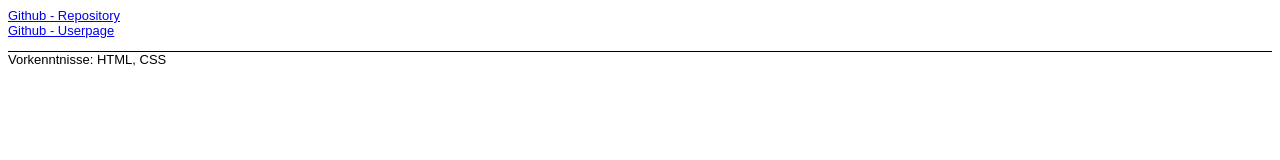
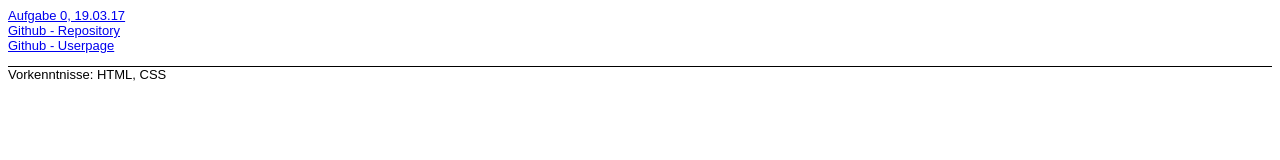
Before and after one commit to hejSalome/EIA2, a plain HTML site: page steckbrief.htm in a window 1280 px wide. Drawn offline with Linux system fonts and the light colour scheme.

Commit message:
Aufgabe 0 in Steckbrief

```diff
--- a/steckbrief.htm
+++ b/steckbrief.htm
@@ -12,8 +12,10 @@ body {
 </style>
 </head>
 <body>
+<a href="https://github.com/hejSalome/EIA2/blob/master/Aufgabe%200/Aufgabe%200.html" target="_blank">Aufgabe 0, 19.03.17</a><br>
 <a href="https://github.com/hejSalome" target="_blank"> Github - Repository</a></br>
 <a href="https://github.com/hejSalome/hejSalome.github.io" target="_blank"> Github - Userpage</a></br>
+
 	<p style="border-top: 1px solid black">
 	Vorkenntnisse: HTML, CSS
 	</p>
```
